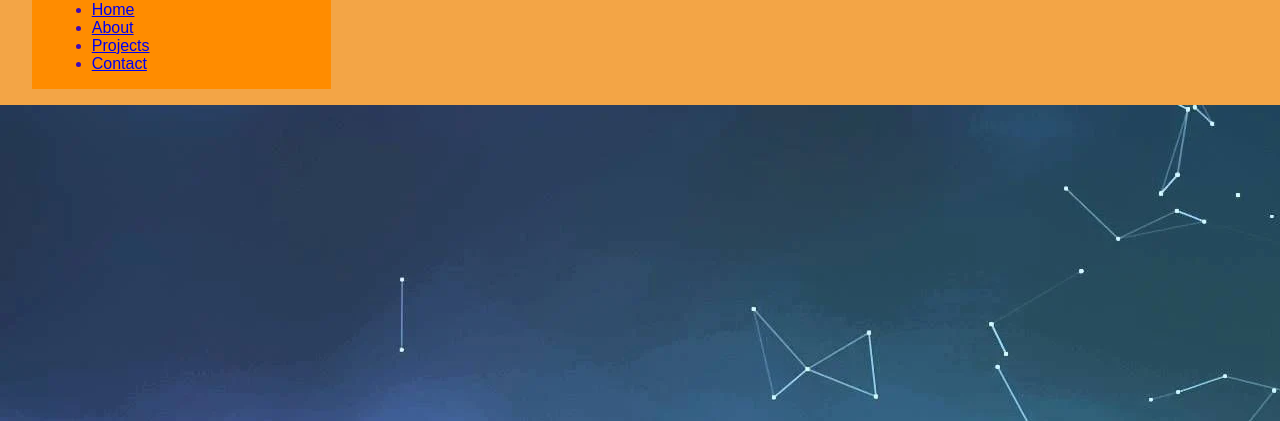
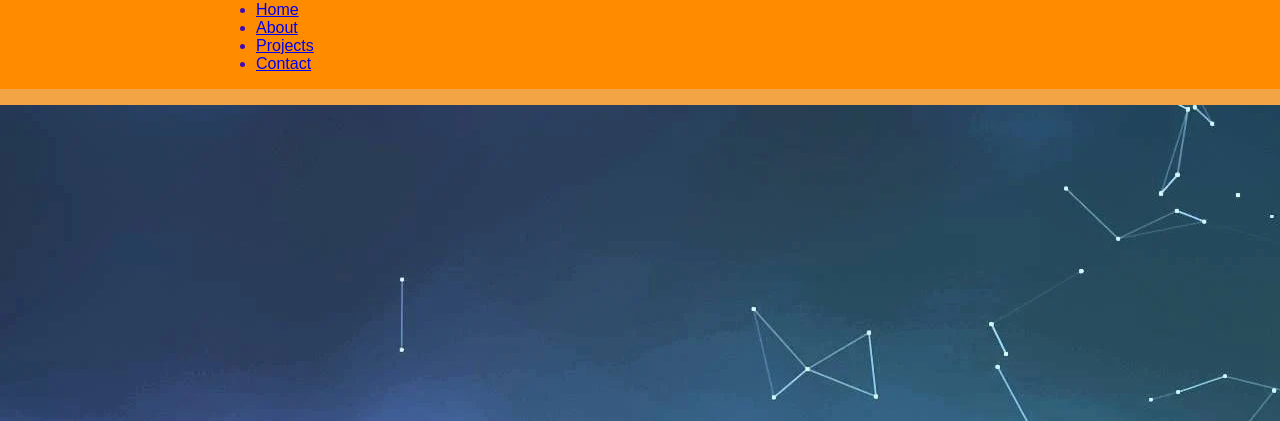
Before and after one commit to AmbicaDeepthiGummadi/Portfolio, a plain HTML site: page index.html in a window 1280 px wide. Shown: the part 59-480 px from the top of the page. Drawn offline with Linux system fonts and the light colour scheme.

Commit message:
Update styles.css

```diff
--- a/styles.css
+++ b/styles.css
@@ -19,13 +19,6 @@ header {
     position: sticky;
     top: 0;
     z-index: 1000;
-}
-
-nav {
-    display: flex;
-    justify-content: space-between;
-    align-items: center;
-    padding: 0 2rem;
 }
 
 .logo h1 {
```
